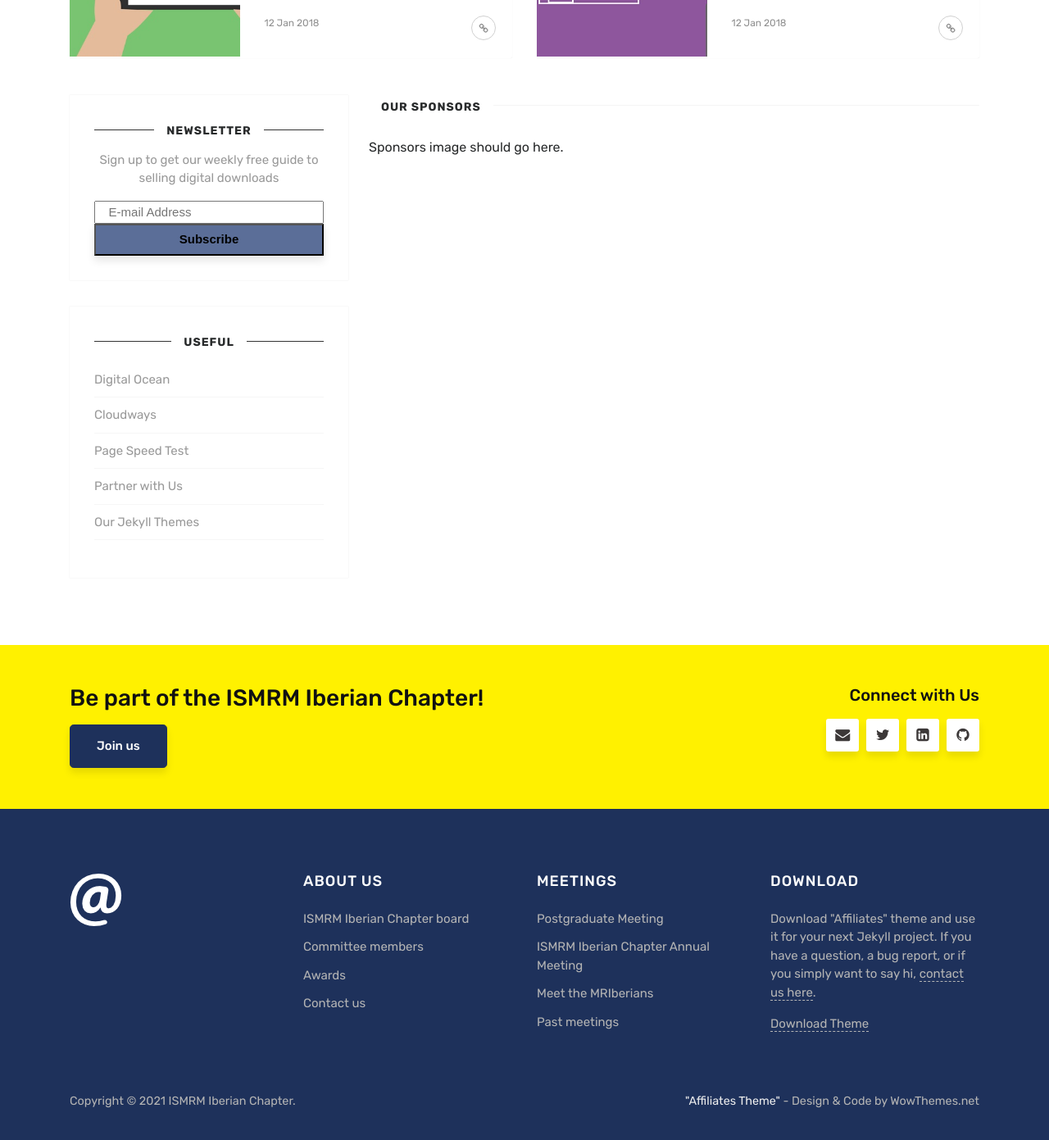
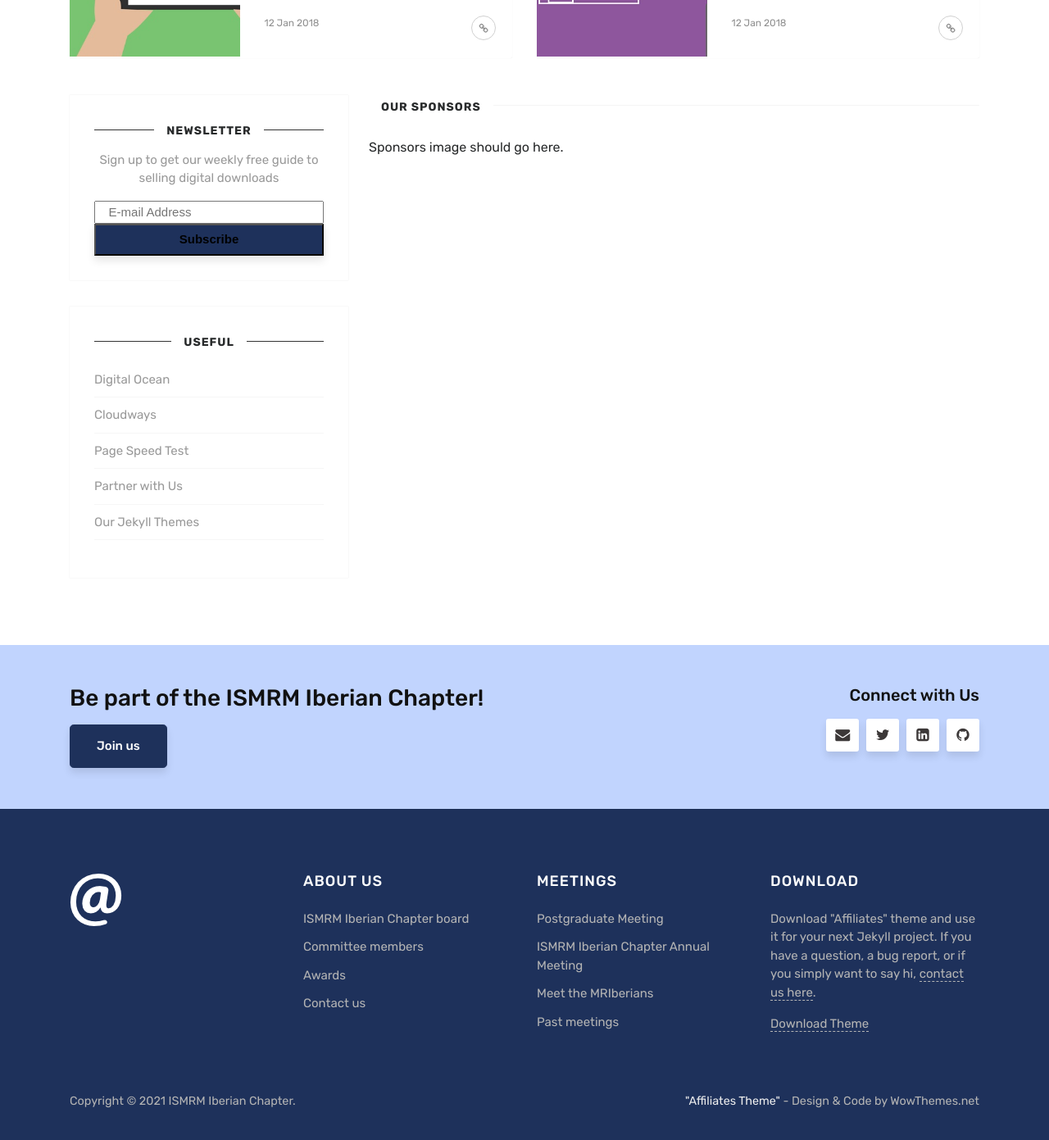
Before and after one commit to ismrm-iberian/ismrm-iberian.github.io, a Jekyll site: the page built from index.html, in a window 1280 px wide and 1400 px high, scrolled down 969 px. Shown: the top 1391 px of the window at 82% size. Built offline with Jekyll 4.4.1, drawn with Linux system fonts in a browser that asks for light colours; comment, search, counter and statistics services are not loaded.

Commit message:
Hopefully final fixes to buttons

```diff
--- a/assets/css/custom.scss
+++ b/assets/css/custom.scss
@@ -43,7 +43,7 @@ a.btn {
 	background-color: #1E315B !important;
 }
 
-.sidebar #mc_embed_signup .button {
+.sidebar #mc_embed_signup .button:hover {
 	background-color: #5b6e98 !important;
 }
 
@@ -51,3 +51,7 @@ a.btn {
 	background-color: #1E315B !important;
 	color: #b4b4b4 !important;
 }
+
+.beforefooter {
+	background-color: #c1d4fe !important;
+}
```
